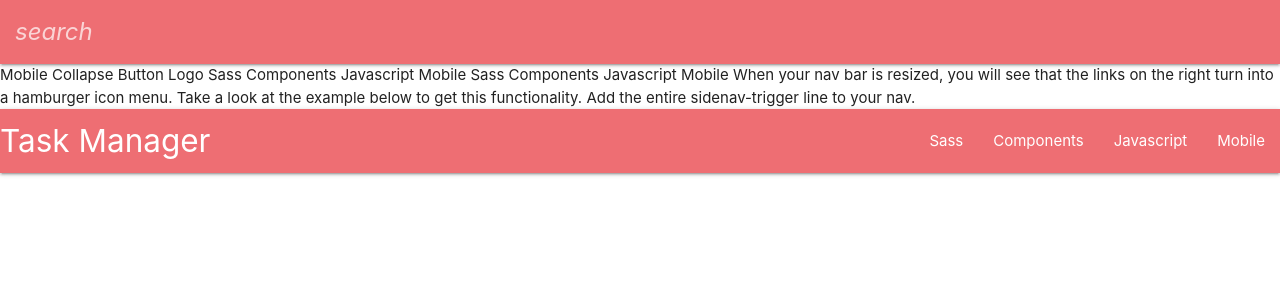
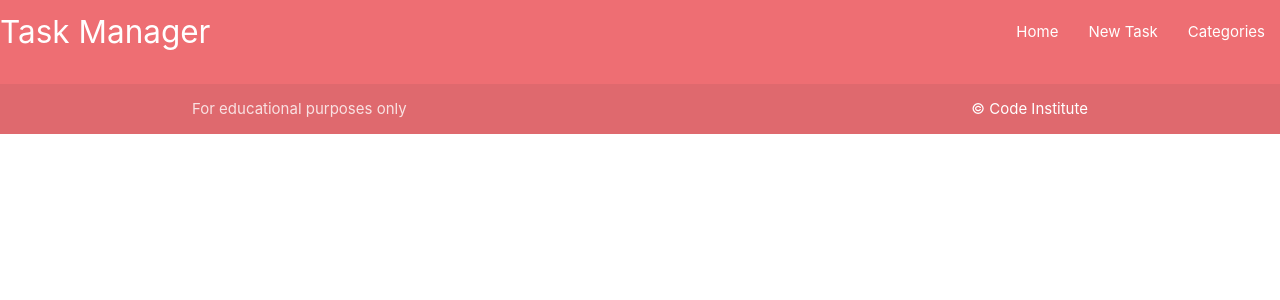
Before and after one commit to Aylamccarthy/task-manager-mini-project, a Flask app: page / in a window 1280 px wide. Shown: the top 300 px of the page. Run offline with Flask 3, Linux system fonts and the light colour scheme.

Commit message:
Add more codes to base.html

```diff
--- a/taskmanager/static/script.js
+++ b/taskmanager/static/script.js
@@ -0,0 +1,5 @@
+document.addEventListener('DOMContentLoaded', function () {
+    // sidenav initialization
+    let sidenav = document.querySelectorAll('.sidenav');
+    M.Sidenav.init(sidenav);
+});
--- a/taskmanager/templates/base.html
+++ b/taskmanager/templates/base.html
@@ -4,6 +4,9 @@
     <meta charset="UTF-8">
     <meta http-equiv="X-UA-Compatible" content="IE=edge">
     <meta name="viewport" content="width=device-width, initial-scale=1.0">
+    <link rel="stylesheet" href="https://cdnjs.cloudflare.com/ajax/libs/font-awesome/5.15.3/css/all.min.css"
+        integrity="sha512-iBBXm8fW90+nuLcSKlbmrPcLa0OT92xO1BIsZ+ywDWZCvqsWgccV3gFoRBv0z+8dLJgyAHIhR35VZc2oM/gI1w=="
+        crossorigin="anonymous" referrerpolicy="no-referrer">
     <link rel="stylesheet" href="https://cdnjs.cloudflare.com/ajax/libs/materialize/1.0.0/css/materialize.min.css" type="text/css">
     <link rel="stylesheet" href="{{url_for('static', filename='css/style.css')}}" type="text/css">
     <title>Task Manager</title>
@@ -11,53 +14,44 @@
 <body>
 
    <header>
-    <nav>
-        <div class="nav-wrapper">
-            <form>
-                <div class="input-field">
-                    <input id="search" type="search" required>
-                    <label class="label-icon" for="search"><i class="material-icons">search</i></label>
-                    <i class="material-icons">close</i>
-                </div>
-            </form>
-        </div>
-    </nav>
-
-    Mobile Collapse Button
-    Logo
-    Sass
-    Components
-    Javascript
-    Mobile
-    Sass
-    Components
-    Javascript
-    Mobile
-
-    When your nav bar is resized, you will see that the links on the right turn into a hamburger icon menu. Take a look at
-    the example below to get this functionality. Add the entire sidenav-trigger line to your nav.
-
+    <!--- top navbar -->
 
     <nav class="light-bue darken-1">
         <div class="nav-wrapper">
-            <a href="#!" class="brand-logo">Task Manager</a>
-            <a href="#" data-target="mobile-demo" class="sidenav-trigger"><i class="material-icons">menu</i></a>
+            <a href="{{url_for('home') }}" class="brand-logo">Task Manager</a>
+            <a href="#" data-target="mobile-demo" class="sidenav-trigger"><i class="fas fa-bars">menu</i></a>
             <ul class="right hide-on-med-and-down">
-                <li><a href="sass.html">Sass</a></li>
-                <li><a href="badges.html">Components</a></li>
-                <li><a href="collapsible.html">Javascript</a></li>
-                <li><a href="mobile.html">Mobile</a></li>
+                <li><a href="{{url_for('home') }}">Home</a></li>
+                <li><a href="">New Task</a></li>
+                <li><a href="">Categories</a></li>
+
             </ul>
         </div>
     </nav>
 
     <ul class="sidenav" id="mobile-demo">
-        <li><a href="sass.html">Sass</a></li>
-        <li><a href="badges.html">Components</a></li>
-        <li><a href="collapsible.html">Javascript</a></li>
-        <li><a href="mobile.html">Mobile</a></li>
+                <li><a href="{{url_for('home') }}">Home</a></li>
+                <li><a href="">New Task</a></li>
+                <li><a href="">Categories</a></li>
+
     </ul>
    </header>
+   <main class="container">
+    {% block content %}
+    {% endblock %}
+
+   </main>
+<footer class="page-footer darken-3">
+    <div class="container">
+
+    </div>
+    <div class="footer-copyright">
+        <div class="container">
+            For educational purposes only
+            <a class="white-text right" href="https://codeinstitute.net" target="_blank">&copy; Code Institute</a>
+        </div>
+    </div>
+</footer>
 
 
     <script src="https://cdnjs.cloudflare.com/ajax/libs/materialize/1.0.0/js/materialize.min.js"></script>
```
